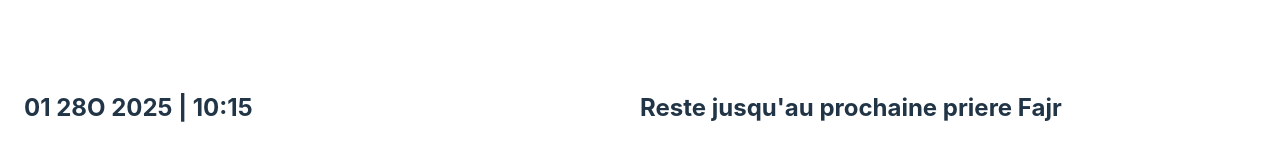
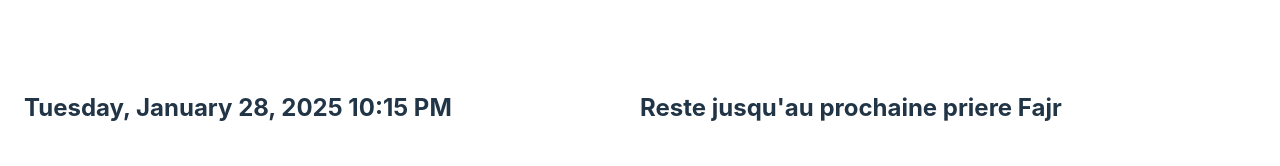
Before and after one commit to Ajarhou/horraire-priere, a React (Vite) app in the folder prieres-timing/: page / in a window 1280 px wide. Shown: the top 166 px of the page. Built offline with nearby package versions, Linux system fonts and the light colour scheme; no server answers.

Commit message:
modification format date et heure

```diff
--- a/prieres-timing/src/Components/Prierres.jsx
+++ b/prieres-timing/src/Components/Prierres.jsx
@@ -79,7 +79,7 @@ export default function Prierres() {
   useEffect(()=>{
     const t = moment();
     setToday(()=>{
-      return t.format("MM DO YYYY | h:mm")});
+      return t.format("LLLL")});
     let interval=setInterval(()=>{
 
      setUpCountDownTimer();
@@ -88,19 +88,20 @@ export default function Prierres() {
 
     },1000)
     return ()=>{
+      // return dans le useEffect permé de nettoyer le timer avec la methode clearInterval pendant la mort du composant
       clearInterval(interval);
-
-
 
     }
 
 
-  },[timings])
+  },[timings,remainning])
    const setUpCountDownTimer=()=>{
     const momentNow = moment();
     let nextPrayer = null;
+    // isAfter && isBefore methode qui compare le moment actuel avec un moment donné
 
     if(
+      //moment permet de convertir lheur qui est une chaide de cractere a un object moment
       momentNow.isAfter(moment(timings.Fajr,"hh:mm")) &&
       momentNow.isBefore(moment(timings.Dhuhr,"hh:mm"))){
 
@@ -135,10 +136,11 @@ export default function Prierres() {
     setNextPrayer(nextPrayer);
     // apres quand connais la prochaine priere on peut dedeuire le temps qui reste jusqua cette priere
     const nextPrayerTimes = timings[nextPrayer];
+    // convertis lheure de la prochaine priere qui est une chaine de caractere a un object moment pour benificier des methodes moment
     const nextPrayerTimesMoment = moment(nextPrayerTimes,"hh:mm");
 
-    let DifferenceTimes = moment(nextPrayerTimes,"hh:mm").diff(momentNow);
-    console.log(`difference time est ${DifferenceTimes}`);
+    let DifferenceTimes = nextPrayerTimesMoment.diff(momentNow);
+    // console.log(`difference time est ${DifferenceTimes}`);
     // let remainingTime = (durationTimes.hours() , durationTimes.minutes(), durationTimes.seconds());
 
     if (DifferenceTimes < 0){
@@ -151,6 +153,7 @@ export default function Prierres() {
 
 
     };
+    // convertie le nombre trouvé a une format dheure minute et seconds
     const durationTimes = moment.duration(DifferenceTimes);
     setRemaianing(`${durationTimes.hours()} : ${durationTimes.minutes()} : ${durationTimes.seconds()}`);
 
@@ -233,14 +236,12 @@ export default function Prierres() {
             </span>
             </InputLabel>
             <Select
+              style={{color:"white"}}
               labelId="demo-simple-select-label"
               id="demo-simple-select"
               value={city}
               label="City"
               onChange={handleChange}
-              style={{color:"white"}}
-
-
             >{cities.map((item)=>
             (
               <MenuItem key={item.id} value={item.id}>{item.name}</MenuItem>
```
